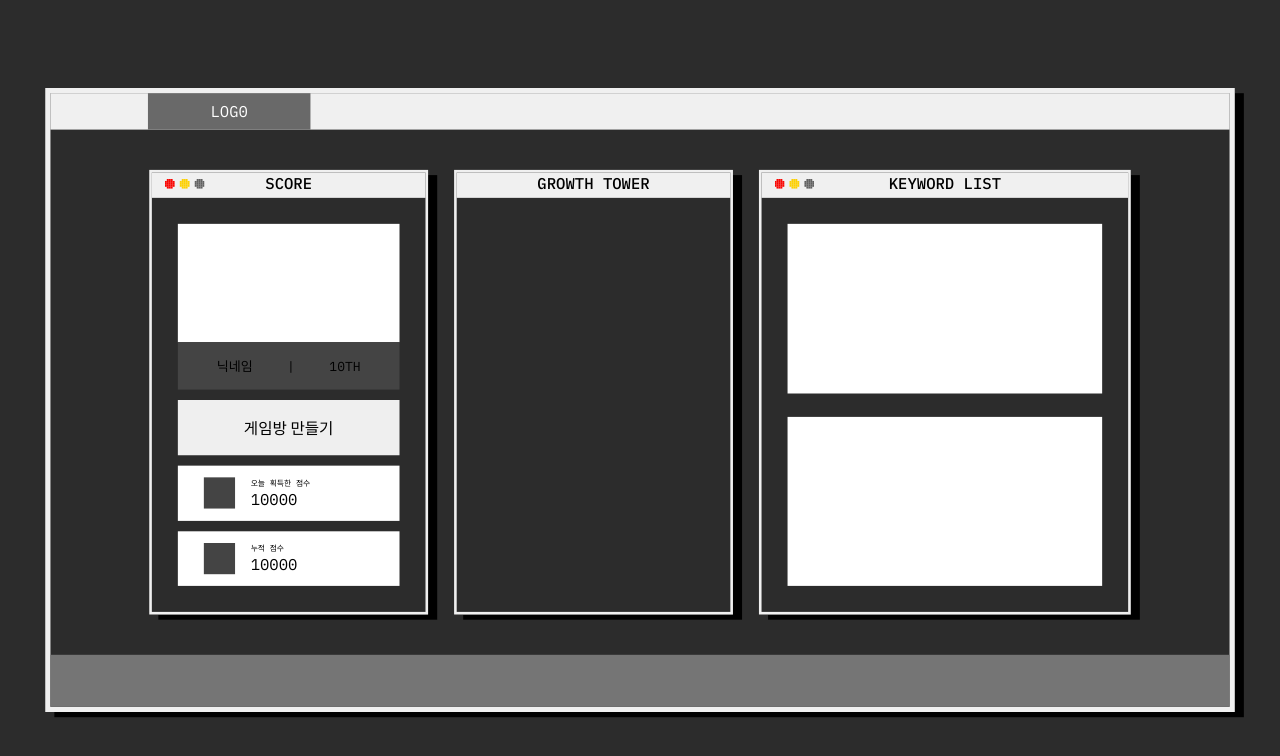
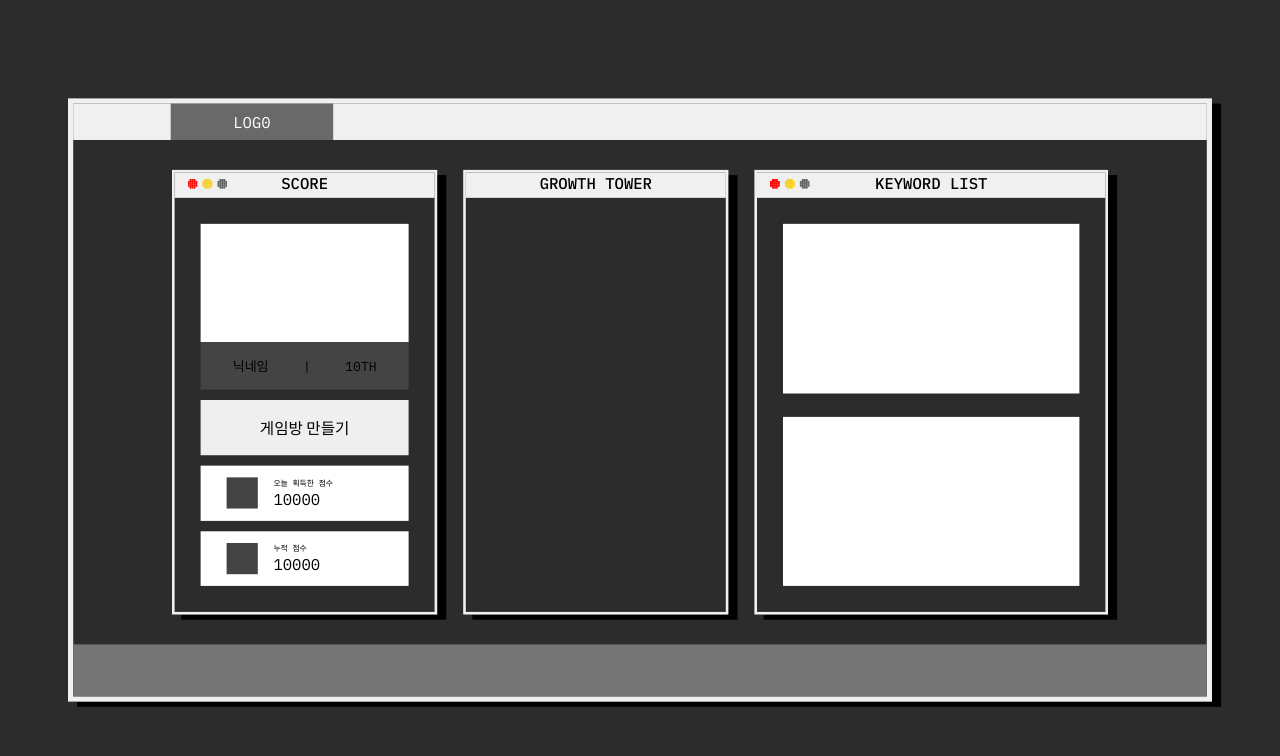
Before and after one commit to gachimind/frontend, a React (Create React App) app: page /mypage in a window 1280 px wide. Shown: the top 756 px of the page. Built offline with nearby package versions, Linux system fonts and the light colour scheme; no server answers.

Commit message:
FIX: 디자인에 맞게 사이즈 수정 및 작업자 화면 기준 스케일 조정

```diff
--- a/src/components/layout/PageContainer.tsx
+++ b/src/components/layout/PageContainer.tsx
@@ -26,8 +26,8 @@ const ContainerLayout = styled.div`
 `;
 
 const ContainerInnerBox = styled.div`
-  width: 1830px;
-  height: 968px;
+  width: 1760px;
+  height: 928px;
   border: ${(props) => props.theme.borders.template};
   box-shadow: ${(props) => props.theme.boxShadows.boxShadow};
   display: flex;
--- a/src/styles/theme.ts
+++ b/src/styles/theme.ts
@@ -3,7 +3,7 @@ import { DefaultTheme } from 'styled-components';
 const SCALE =
   window.innerWidth / window.innerHeight < 1.83
     ? Number((window.innerWidth / 1960).toFixed(2))
-    : Number((window.innerHeight * 1.93) / 1960).toFixed(2);
+    : Number((window.innerHeight * 2.1) / 1960).toFixed(2);
 
 export const colors = {
   /**
```
